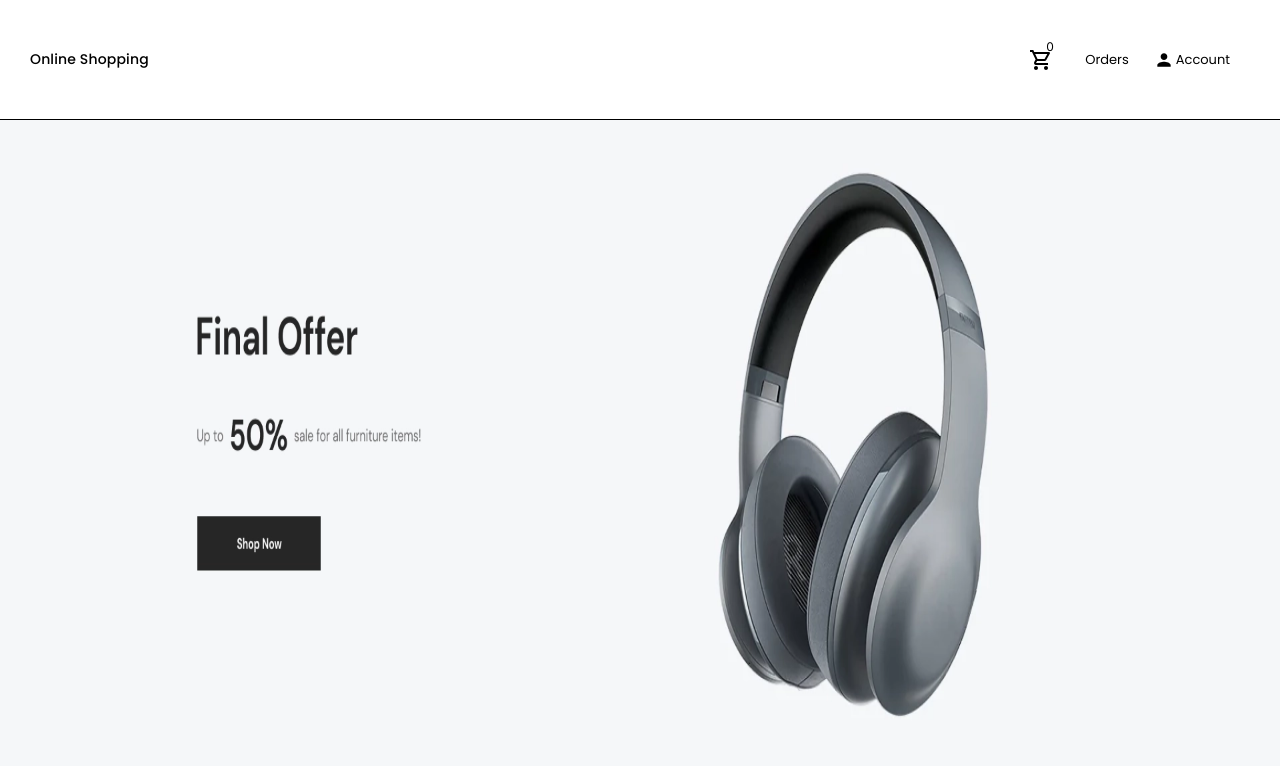
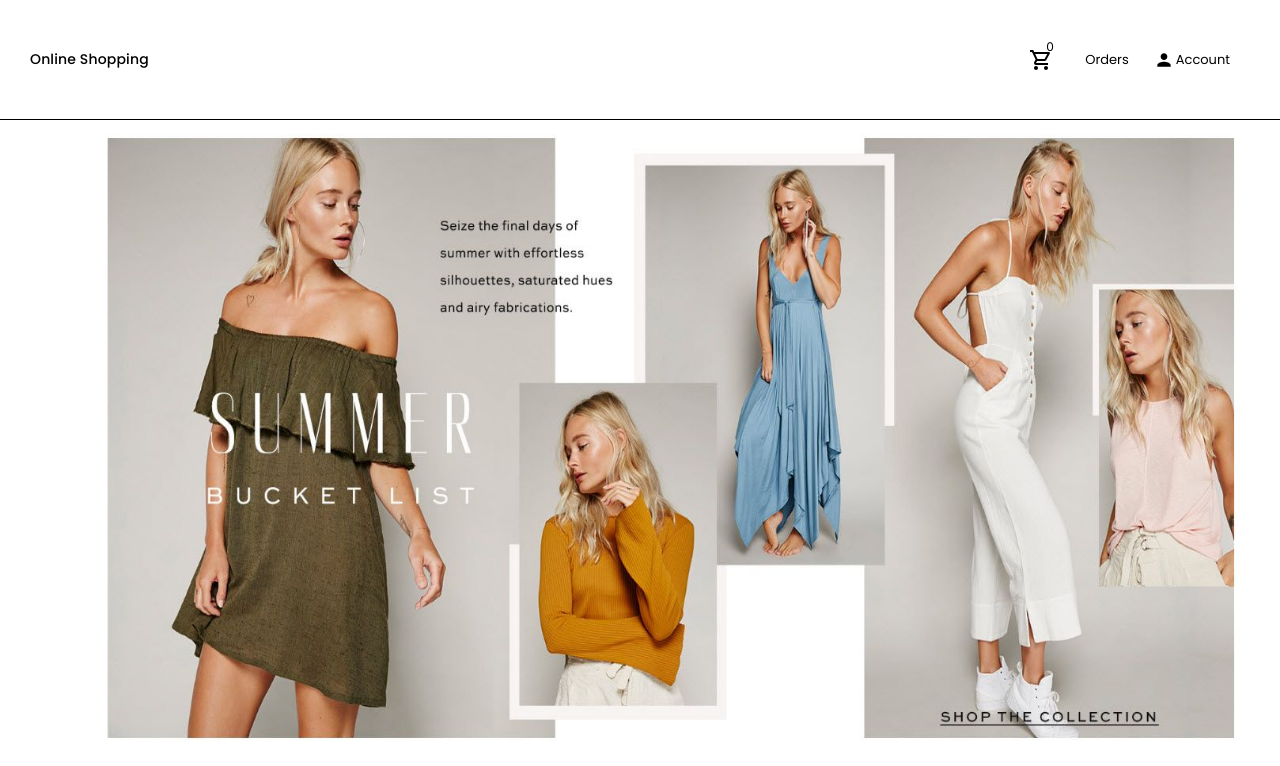
Before and after one commit to maryjonachua/OnlineShopping, a React (Vite) app: page /OnlineShopping/home in a window 1280 px wide. Shown: the top 766 px of the page. Built offline with nearby package versions, Linux system fonts and the light colour scheme; no server answers.

Commit message:
img carousel error fix

```diff
--- a/src/components/CarouselComponent.jsx
+++ b/src/components/CarouselComponent.jsx
@@ -1,39 +1,34 @@
-import React from 'react'
+import React from "react";
 import "react-responsive-carousel/lib/styles/carousel.min.css";
-import { Carousel } from 'react-responsive-carousel';
-import data from './data/SrcImage'
-import image1 from '/bannerImgOne.webp'
-import image2 from '/bannerImgTwo.webp'
-import image3 from '/womens_fashion.jpg'
+import { Carousel } from "react-responsive-carousel";
+import data from "./data/SrcImage";
+import image1 from "/bannerImgOne.webp";
+
+import image2 from "/bannerImgTwo.webp";
+import image3 from "/womens_fashion.jpg";
 
 const CarouselComponent = ({}) => {
-
-
   return (
     <>
-<Carousel autoPlay={true} showThumbs={false} showStatus={false} startIndex={0} interval={2000}>
+      <Carousel
+        autoPlay={true}
+        showThumbs={false}
+        showStatus={false}
+        startIndex={0}
+        interval={2000}
+      >
+        <div style={{ height: "90vh" }}>
+          <img style={{ height: "90%" }} src={image1} loading="priority" />
+        </div>
+        <div style={{ height: "90vh" }}>
+          <img style={{ height: "90%" }} src={image2} loading="priority" />
+        </div>
+        <div style={{ height: "90vh" }}>
+          <img style={{ height: "90%" }} src={image3} loading="priority" />
+        </div>
+      </Carousel>
+    </>
+  );
+};
 
-{/* {data.map((d,index)=>( */}
-
-
-<div  style={{height:'90vh'}}>
-<img style={{height:'90%'}} src={image1} loading='priority' />
-<img style={{height:'90%'}} src={image2} loading='priority' />
-<img style={{height:'90%'}} src={image3} loading='priority' />
-
-
-</div>
-
-
-{/* ))} */}
-
-
-
-                 </Carousel>
-
-
-    </>
-  )
-}
-
-export default CarouselComponent
+export default CarouselComponent;
```
